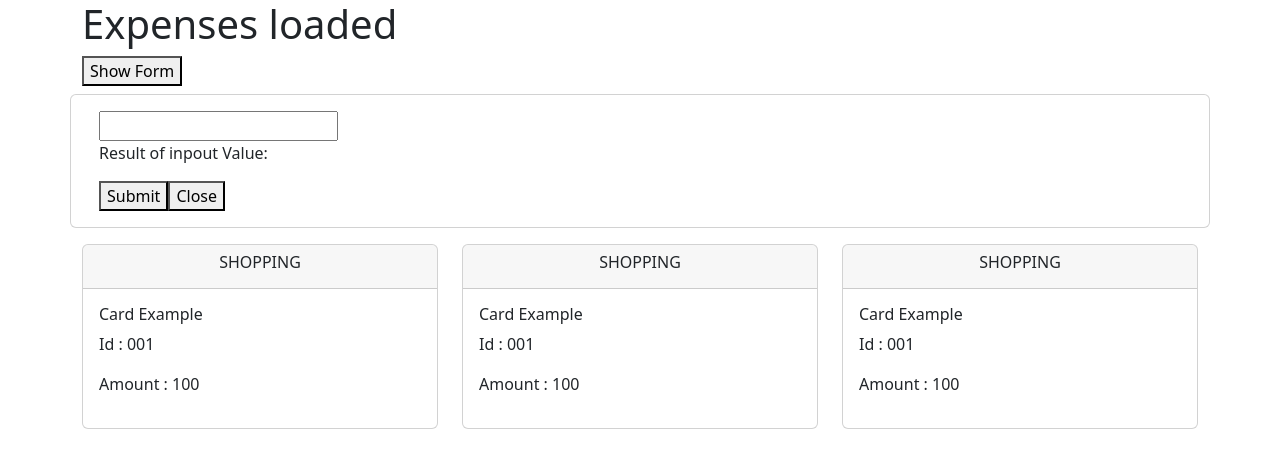
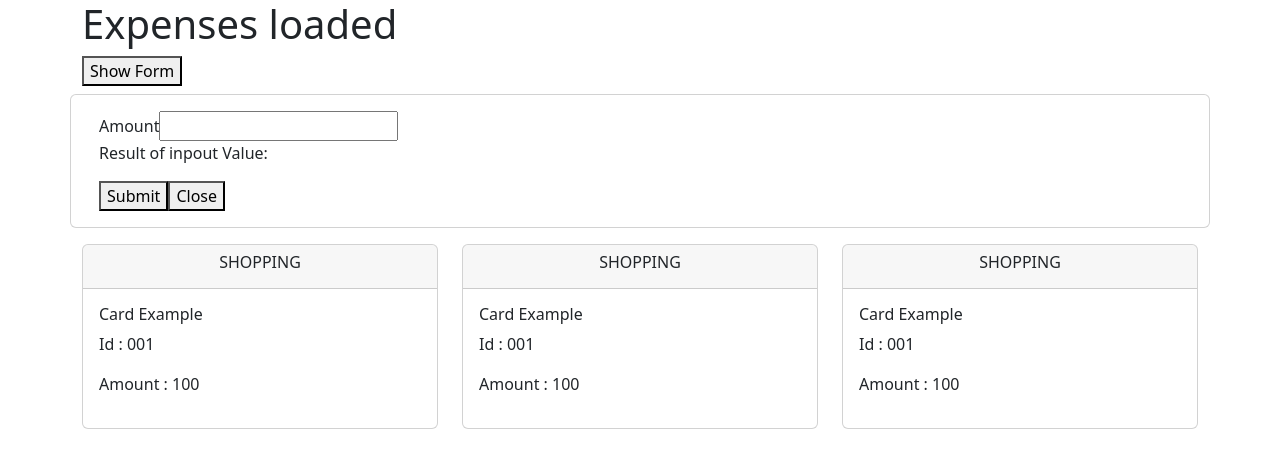
Before and after one commit to sujay004/react-workout-syne, a React (Create React App) app: page / in a window 1280 px wide. Both pictures are taken after a click on the button "Show Form". Shown: the top 468 px of the page. Built offline with nearby package versions, Linux system fonts and the light colour scheme.

Commit message:
Submit button data transfer child to parent

```diff
--- a/src/Components/Expenses/AddExpenseForm/AddExpenseForm.jsx
+++ b/src/Components/Expenses/AddExpenseForm/AddExpenseForm.jsx
@@ -12,16 +12,23 @@ const AddExpenseForm = (props)=>{
     const onClose =()=>{
         props.closeForm(inputValue);
     }
+    const onSubmit = (event)=>{
+        event.preventDefault();
+        props.onSubmit({
+            id:'',
+            expenseAmount: inputValue
+        })
+    }
 
     return (
       <div className="card">
          <div className="card-body">
         <form action="">
-
+        <label >Amount</label>
         <input type="text" onChange={ChangeValue} />
         <p>Result of inpout Value: {inputValue}</p>
 
-        <button>Submit</button>
+        <button onClick={onSubmit}>Submit</button>
         <button onClick={onClose}>Close</button>
 
         </form>
--- a/src/Components/Expenses/Expenses.jsx
+++ b/src/Components/Expenses/Expenses.jsx
@@ -19,14 +19,17 @@ const Expenses = ()=>{
         console.log('inout value from child',inputValue )
         setShowState(false);
     }
+    const onSubmit = (submitResult)=>{
+        console.log('inout value from child',submitResult )
+    }
 
     return (
         <div className="container">
             <h1>Expenses loaded</h1>
-            <button onClick={changeState}>Show Form</button>
+            <button onClick={changeState} >Show Form</button>
             <div className="row mb-3 mt-2">
                 {/* {addShowState?<AddExpenseForm>:null} */}
-                {addShowState&& <AddExpenseForm closeForm={closeForm}></AddExpenseForm>}
+                {addShowState&& <AddExpenseForm closeForm={closeForm} onSubmit={onSubmit}></AddExpenseForm>}
 
             </div>
             <div className="row">
```
